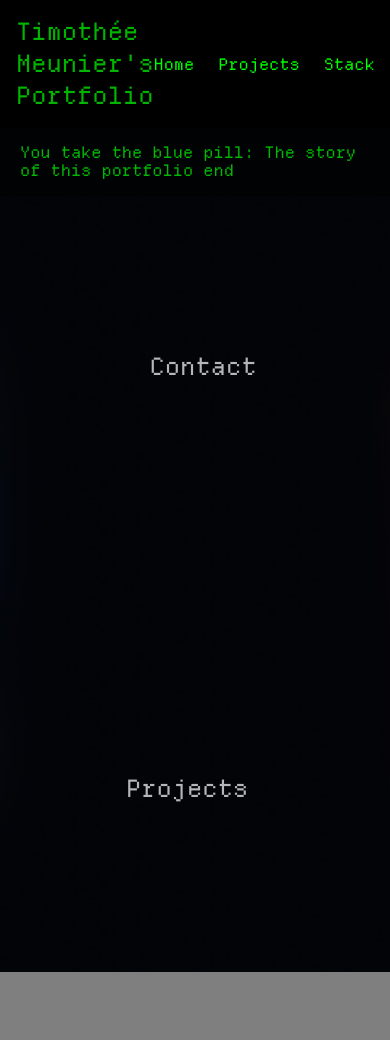
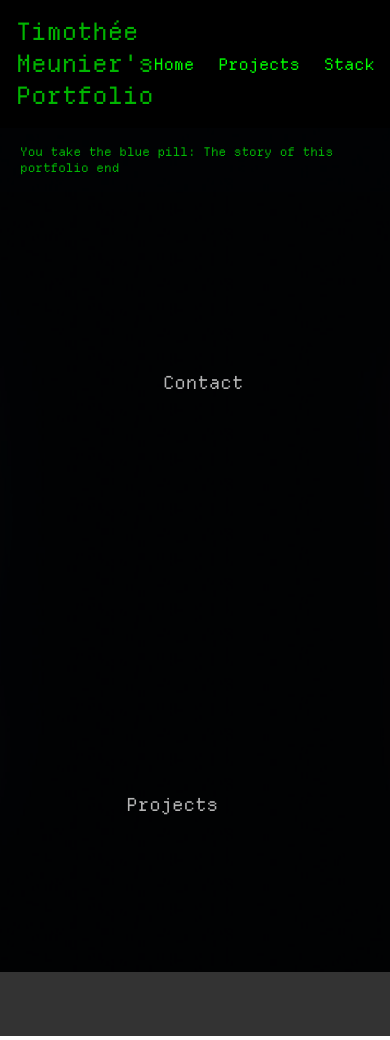
Before and after one commit to 0feeling/My-portfolio, a React (Vite) app: page /Makeachoice in a window 390 px wide. Shown: the top 1040 px of the page. Built offline with nearby package versions, Linux system fonts and the light colour scheme.

Commit message:
modifs responsive

```diff
--- a/src/components/Makeachoice.jsx
+++ b/src/components/Makeachoice.jsx
@@ -18,14 +18,10 @@ const Makeachoice = () => {
 
   const handleAudioPlay = (audioRef) => {
     if (!audioRef.current) return;
-
-    // Stoppe l'audio en cours s'il y en a un
     if (currentAudio && currentAudio !== audioRef.current) {
       currentAudio.pause();
       currentAudio.currentTime = 0;
     }
-
-    // Joue le nouvel audio
     audioRef.current.currentTime = 0;
     audioRef.current.play();
     setCurrentAudio(audioRef.current);
@@ -43,7 +39,7 @@ const Makeachoice = () => {
       }}
     >
       <div className="w-full h-full" style={{ transform: "scaleX(-1)" }}>
-        <h1 className="pl-5 bg-black p-4">
+        <h1 className="pl-5 bg-black p-4 text-xs sm:text-sm md:text-base lg:text-lg xl:text-lg 2xl:text-xl">
           <TypingTitle
             text={
               "You take the blue pill: The story of this portfolio ends... but if you reach me out, we can uncover the truth together. \nYou take the red pill: You stay in Wonderland and I show you the depths of my Projects."
@@ -56,9 +52,9 @@ const Makeachoice = () => {
           <div
             onMouseEnter={() => handleAudioPlay(bluePillAudioRef)}
             onClick={handleRedPillClick}
-            className="flex-1 cursor-pointer flex justify-center items-center bg-black bg-opacity-50 hover:bg-opacity-10"
+            className="flex-1 cursor-pointer flex justify-center items-center bg-black bg-opacity-80 hover:bg-opacity-0 transition-all"
           >
-            <h1 className="text-white text-2xl md:text-4xl font-mono text-center ml-4 mb-14 md:ml-12 mb-20">
+            <h1 className="text-white text-lg sm:text-xl md:text-2xl lg:text-3xl xl:text-4xl font-mono text-center ml-4 mb-10 sm:mb-12 md:ml-12 md:mb-16 lg:mb-20 xl:mb-24">
               Contact
             </h1>
           </div>
@@ -67,9 +63,9 @@ const Makeachoice = () => {
           <div
             onMouseEnter={() => handleAudioPlay(redPillAudioRef)}
             onClick={handleBluePillClick}
-            className="flex-1 cursor-pointer flex justify-center items-center bg-black bg-opacity-50 hover:bg-opacity-10"
+            className="flex-1 cursor-pointer flex justify-center items-center bg-black bg-opacity-80 hover:bg-opacity-0 transition-all"
           >
-            <h1 className="text-white text-2xl md:text-4xl font-mono text-center mb-14 mr-4 md: mb-20 mr-20">
+            <h1 className="text-white text-lg sm:text-xl md:text-2xl lg:text-3xl xl:text-4xl font-mono text-center mb-10 sm:mb-12 md:mb-16 lg:mb-20 xl:mb-24 transform -translate-x-1/4">
               Projects
             </h1>
           </div>
```
